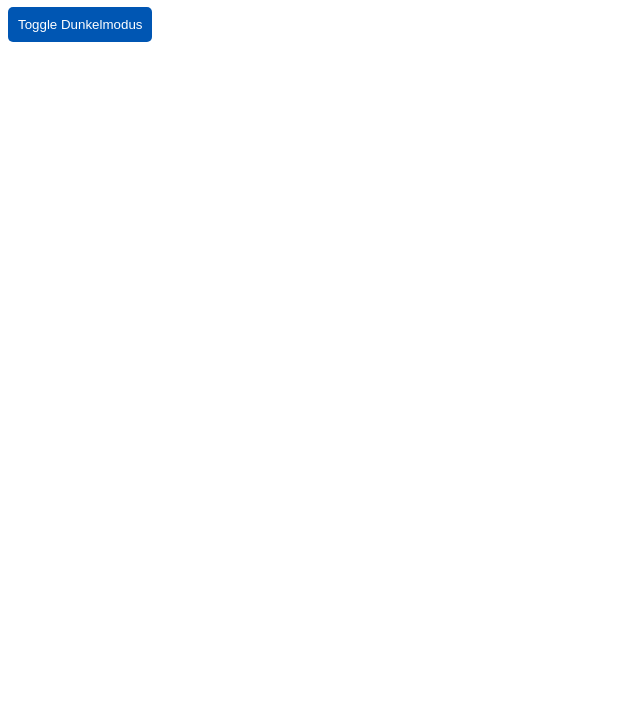
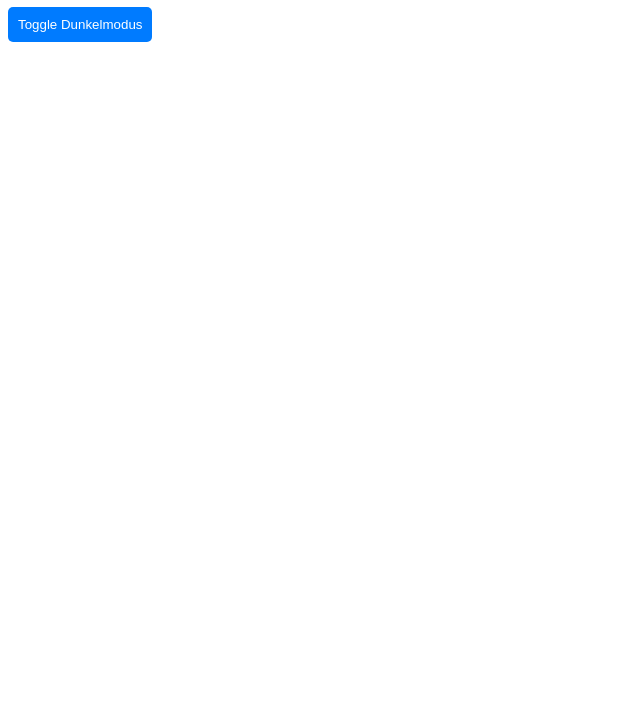
Before and after one commit to sidfakenews986/dunkel-modus-manager, a plain HTML site: page index.html in a window 1280 px wide. Shown: the part 73-800 px from the top of the page, without its empty margins (0-640 px from the left). Drawn offline with Linux system fonts and the light colour scheme.

Commit message:
Change dark mode button background color for better visibility

```diff
--- a/style.css
+++ b/style.css
@@ -10,7 +10,7 @@ body.dark-mode {
 #dark-mode-toggle {
     cursor: pointer;
     padding: 10px;
-    background-color: #0056b3;
+    background-color: #007BFF; /* Changed from #0056b3 to #007BFF */
     color: white;
     border: none;
     border-radius: 5px;
```
